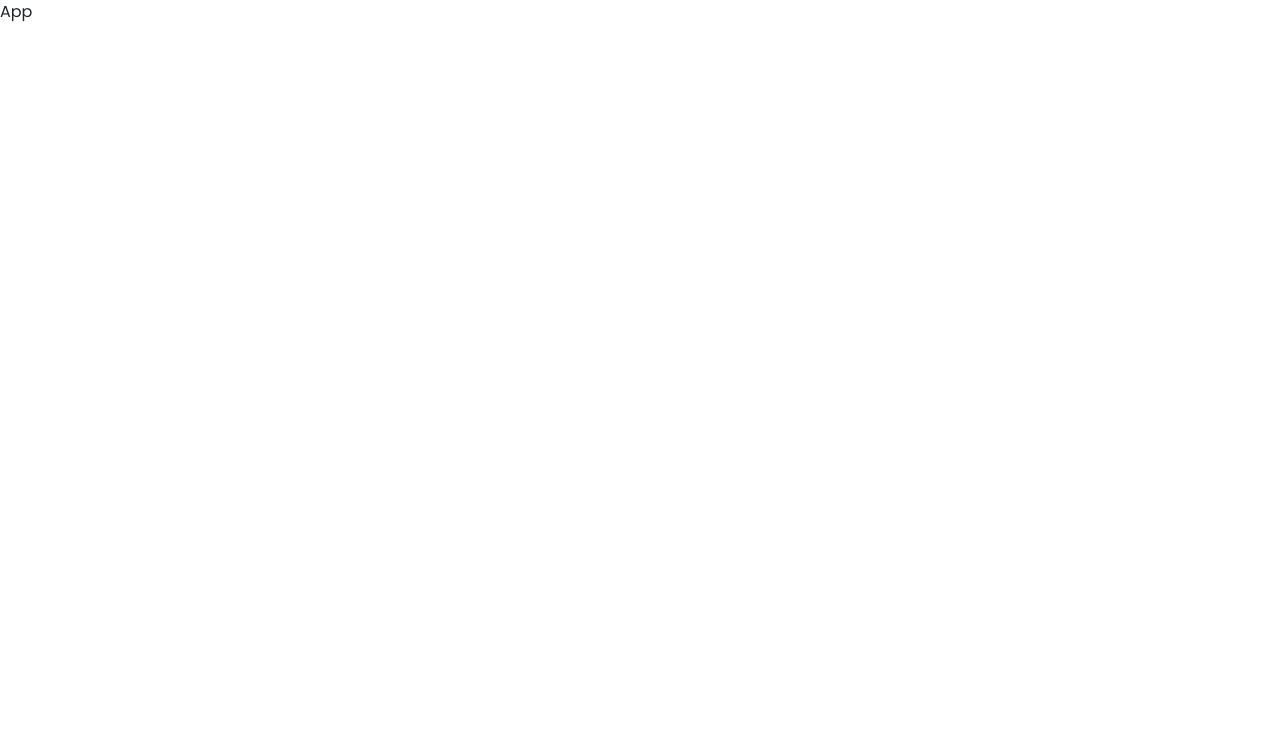
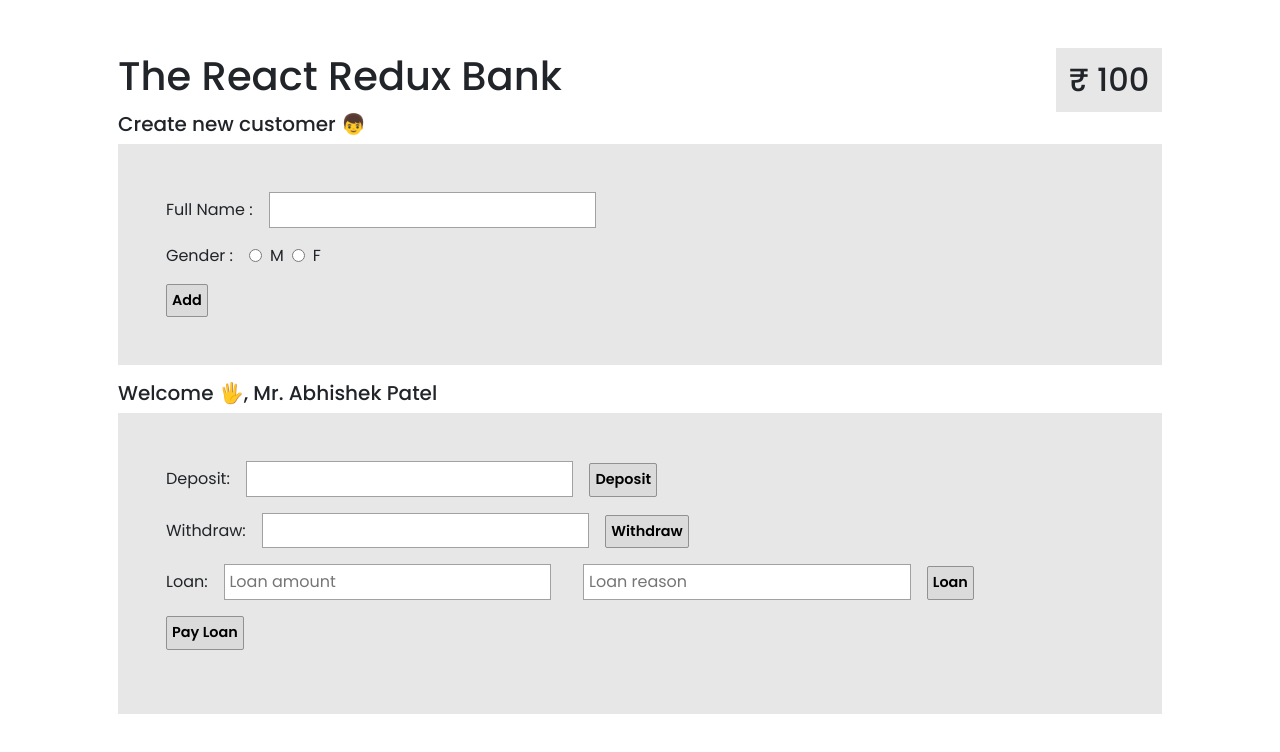
Before and after one commit to AbhikPatel/udemy-react, a React (Vite) app: page / in a window 1280 px wide. Shown: the top 752 px of the page. Built offline with nearby package versions, Linux system fonts and the light colour scheme.

Commit message:
feat: Created 2 forms

```diff
--- a/src/App.css
+++ b/src/App.css
@@ -18,3 +18,23 @@ body {
 .header-container {
   flex: 0 0 60px;
 }
+
+.bg-theme {
+  background-color: #e7e7e7;
+  padding: 0.8rem;
+}
+
+input {
+  padding: 0.3rem;
+  font-size: 1rem;
+  border: 1px solid #a1a1a1;
+}
+
+button {
+  border: 1px solid #919191;
+  background-color: #dbdbdb;
+  border-radius: 2px;
+  padding: 5px;
+  font-size: 0.9rem;
+  font-weight: 600;
+}
--- a/src/App.tsx
+++ b/src/App.tsx
@@ -1,7 +1,12 @@
+import Header from "./Header"
+import Home from "./Home"
 
 const App = () => {
   return (
-    <div>App</div>
+    <div className="h-100 p-5 container">
+      <Header />
+      <Home />
+    </div>
   )
 }
 
--- /dev/null
+++ b/src/Components/Balance.tsx
@@ -0,0 +1,10 @@
+
+const Balance = () => {
+  return (
+    <div className="bg-theme">
+        <h2 className="m-0"> ₹ 100 </h2>
+    </div>
+  )
+}
+
+export default Balance
--- /dev/null
+++ b/src/Components/Bank.tsx
@@ -0,0 +1,31 @@
+
+const Bank = () => {
+  return (
+    <div>
+      <h5> Welcome 🖐, Mr. Abhishek Patel </h5>
+      <form className="bg-theme p-5">
+        <div className="mb-3">
+          <label> Deposit: </label>
+          <input type="number" className="mx-3"/>
+          <button> Deposit </button>
+        </div>
+        <div className="mb-3">
+          <label> Withdraw: </label>
+          <input type="number" className="mx-3"/>
+          <button> Withdraw </button>
+        </div>
+        <div className="mb-3">
+          <label> Loan: </label>
+          <input type="number" className="mx-3" placeholder="Loan amount"/>
+          <input type="text" className="mx-3" placeholder="Loan reason"/>
+          <button> Loan </button>
+        </div>
+        <div className="mb-3">
+          <button> Pay Loan </button>
+        </div>
+      </form>
+    </div>
+  )
+}
+
+export default Bank
--- /dev/null
+++ b/src/Components/CreateCustomer.tsx
@@ -0,0 +1,32 @@
+import { useState } from "react"
+
+const CreateCustomer = () => {
+
+    const [name, setName] = useState('');
+    const [gender, setGender] = useState(null);
+
+    return (
+        <div className="mb-3">
+            <h5> Create new customer 👦</h5>
+
+            <form className="bg-theme p-5">
+                <div className="d-flex align-items-center mb-3">
+                    <label className="pe-3"> Full Name : </label>
+                    <input type="text" />
+                </div>
+                <div className="d-flex align-items-center mb-3">
+                    <label className="pe-3"> Gender : </label>
+                    <input type="radio" name="gender" id="male"/>
+                    <label className="px-2" htmlFor="male"> M </label>
+                    <input type="radio" name="gender" id="female"/>
+                    <label className="px-2" htmlFor="female"> F </label>
+                </div>
+                <div>
+                    <button> Add </button>
+                </div>
+            </form>
+        </div>
+    )
+}
+
+export default CreateCustomer
--- /dev/null
+++ b/src/Header.tsx
@@ -0,0 +1,12 @@
+import Balance from "./Components/Balance"
+
+const Header = () => {
+  return (
+    <div className="d-flex justify-content-between align-items-center">
+        <h1> The React Redux Bank </h1>
+        <Balance />
+    </div>
+  )
+}
+
+export default Header
--- /dev/null
+++ b/src/Home.tsx
@@ -0,0 +1,13 @@
+import Bank from "./Components/Bank"
+import CreateCustomer from "./Components/CreateCustomer"
+
+const Home = () => {
+  return (
+    <>
+      <CreateCustomer />
+      <Bank />
+    </>
+  )
+}
+
+export default Home
```
Also changed, not shown: src/store.tsx (added, +9 -0 lines).
